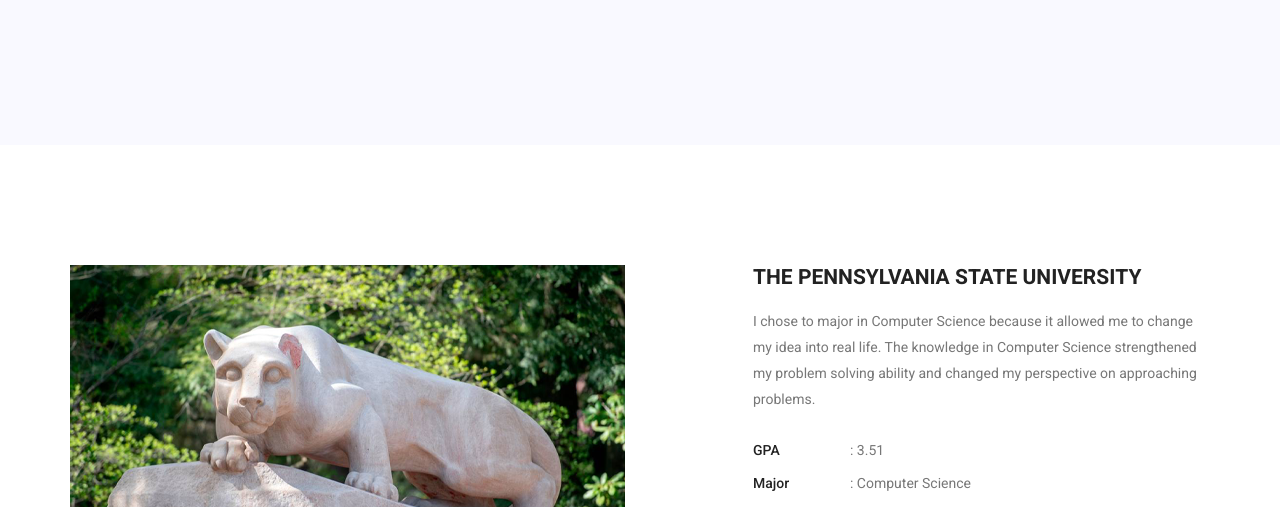
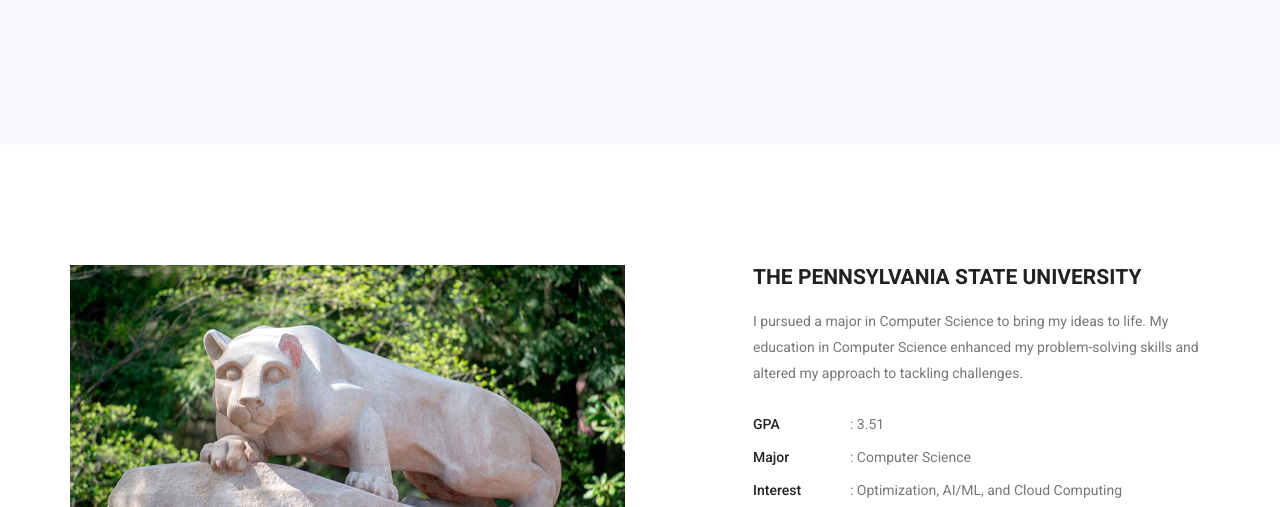
Before and after one commit to jiwoongjeontemp/jiwoongjeontemp.github.io, a plain HTML site: page portfolio-details.html in a window 1280 px wide. Shown: the part 285-792 px from the top of the page. Drawn offline with Linux system fonts and the light colour scheme.

Commit message:
Update portfolio-details.html

```diff
--- a/portfolio-details.html
+++ b/portfolio-details.html
@@ -88,8 +88,7 @@
 						<div class="col-md-6">
 							<div class="portfolio_right_text">
 								<h4>The Pennsylvania State University</h4>
-								<p>I chose to major in Computer Science because it allowed me to change my idea into real life. The knowledge in Computer Science strengthened my problem solving ability and changed
-									my perspective on approaching problems.
+								<p>I pursued a major in Computer Science to bring my ideas to life. My education in Computer Science enhanced my problem-solving skills and altered my approach to tackling challenges.
 								</p>
 								<ul class="list">
 									<li><span>GPA</span>:  3.51</li>
```
